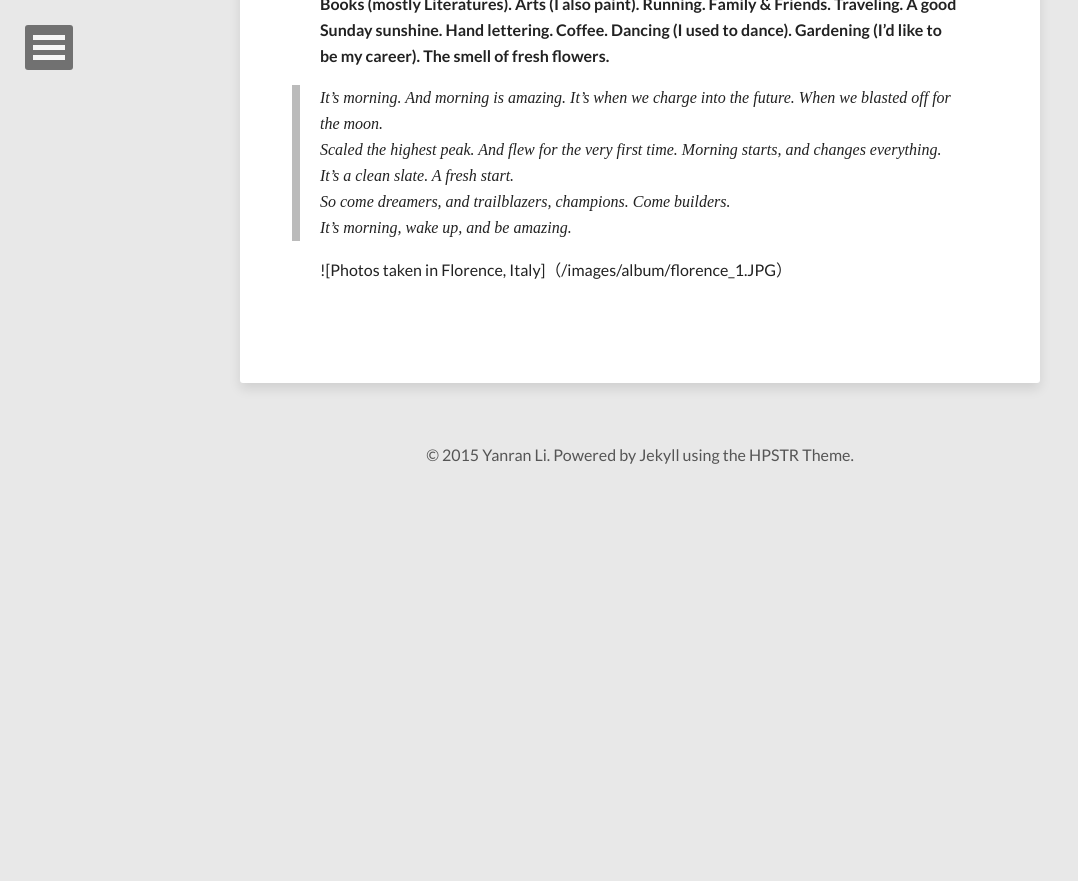
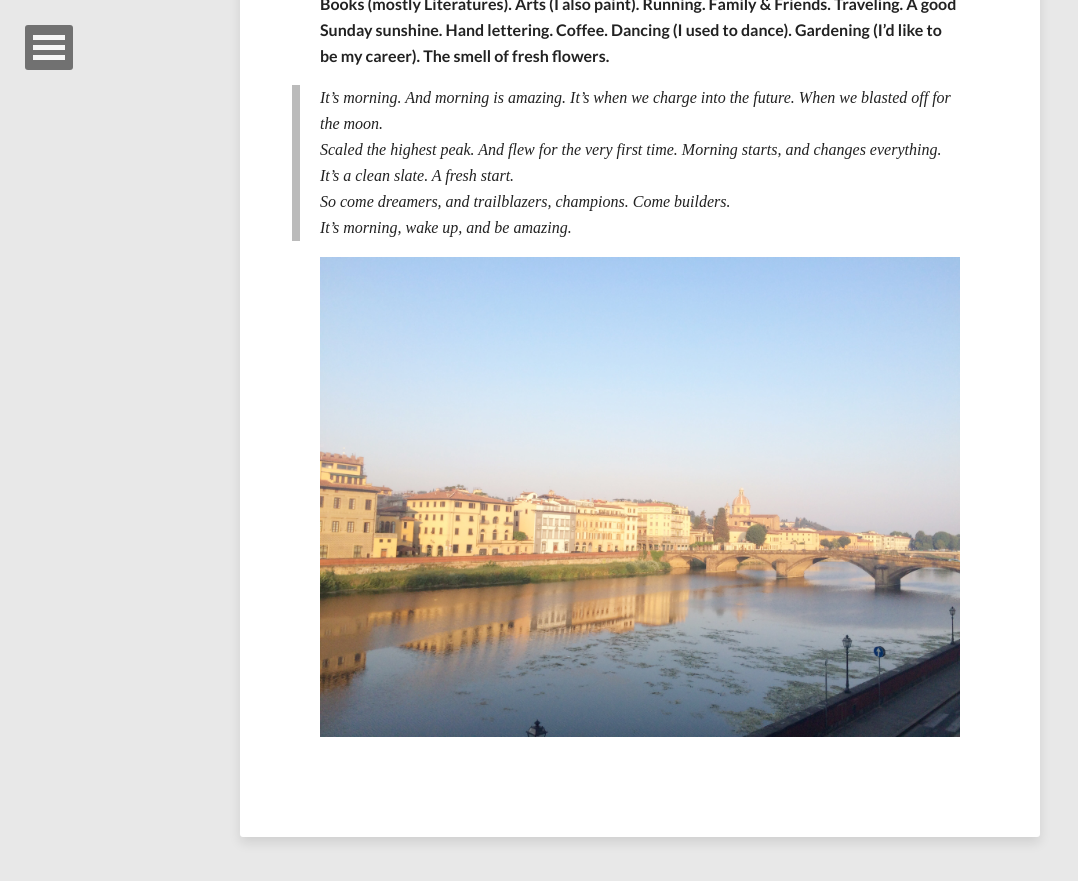
Before and after one commit to niangaotuantuan/niangaotuantuan.github.io, a Jekyll site: the page built from about.md, in a window 1280 px wide and 900 px high, scrolled down 1291 px. Shown: the top 881 px of the window, without its empty margins (0-1078 px from the left). Built offline with Jekyll 4.4.1, drawn with Linux system fonts in a browser that asks for light colours; nearby versions of some CDN libraries; before the commit the page ends 1787 px from its top, so only the background shows below that.

Commit message:
Update about.md

```diff
--- a/about.md
+++ b/about.md
@@ -51,7 +51,7 @@ As I didn't want my about page to be a direct result of boredom, I concluded tha
 *So come dreamers, and trailblazers, champions. Come builders.*
 *It's morning, wake up, and be amazing.*
 
-![Photos taken in Florence, Italy]（/images/album/florence_1.JPG）
+![Photos taken in Florence, Italy](/images/album/florence_1.JPG)
 
 
 
```
